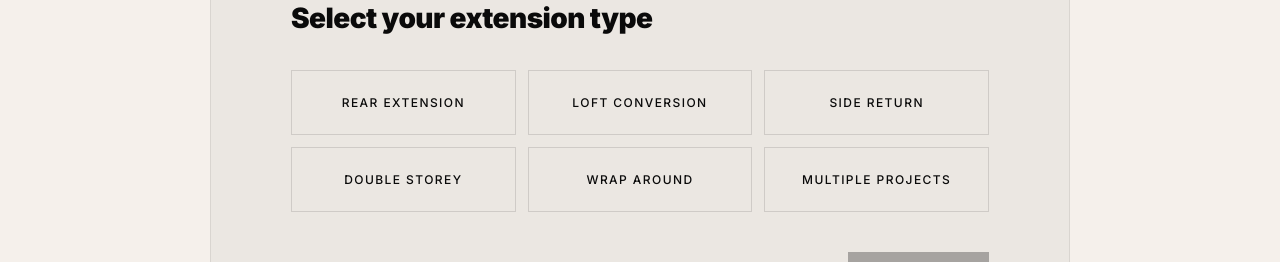
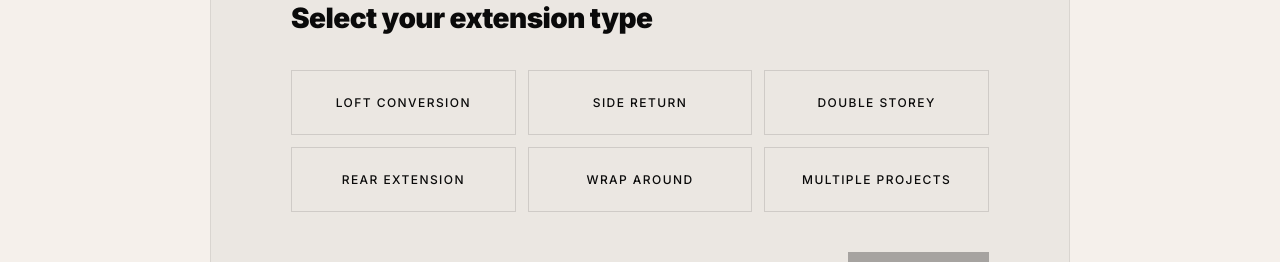
Before and after one commit to digitalsovran-rgb/sovran-landing, a React (Vite) app: page / in a window 1280 px wide. Shown: the part 7942-8204 px from the top of the page. Built offline with nearby package versions, Linux system fonts and the light colour scheme.

Commit message:
scroll-picker step 1: reorder options so default item sits mid-list like steps 3/4

```diff
--- a/src/components/ConsultationForm.tsx
+++ b/src/components/ConsultationForm.tsx
@@ -10,10 +10,10 @@ type FormData = {
 type PostcodeSubStep = 'input' | 'loading' | 'result';
 
 const extensionOptions = [
-  'Rear Extension',
   'Loft Conversion',
   'Side Return',
   'Double Storey',
+  'Rear Extension',
   'Wrap Around',
   'Multiple Projects',
 ];
@@ -726,6 +726,7 @@ export default function ConsultationForm() {
                           options={extensionOptions}
                           value={selectedExtension}
                           onChange={setSelectedExtension}
+                          defaultIndex={Math.floor(extensionOptions.length / 2)}
                         />
                       </div>
                     ) : (
```
